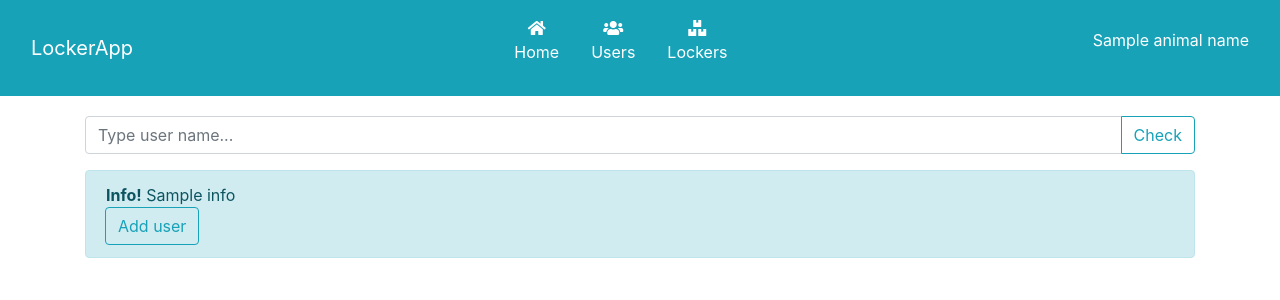
After one commit to AdoreIt/LockerApp, a Flask app: template locker_app/templates/add_user.html in a window 1280 px wide. The commit adds this page. Shown: the top 300 px of the page. Run offline with Flask 2, Linux system fonts and the light colour scheme; the template is opened without the code that fills it: most values are stand-ins (such as "Sample title", 1, 10 or a date in 2020); parts of the project's set-up code (start-up, migrations or seed data) failed here and were passed over; some libraries are stand-ins or nearby versions.

Commit message:
i #65: Fix processing requests on main page, add buttons for adding user and locker

```diff
--- a/locker_app/app.py
+++ b/locker_app/app.py
@@ -39,35 +39,42 @@ def check():
     error = None
 
     name = request.form.get("name", "")
+    data = {"message": "check_user", "user_name": name}
+    print("LockerApp: Sending request to UserService: ", data)
     try:
         resp = requests.get(
             'http://{0}:{1}/users_service'.format(config.user_service_ip,
                                                   config.user_service_port),
-            data={"user_name": name})
+            data=data)
 
         if resp.status_code == 200:
             resp = json.loads(resp.text)
-            locker_answer = resp["users_locker"]
+            locker_answer = resp["response"]["data"]["locker_id"]
+            message = "User {} occupies locker {}".format(name,
+                                                          locker_answer)
+        elif resp.status_code == 400:
+            resp = json.loads(resp.text)
+            locker_answer = resp["response"]
+            if locker_answer["message"] == "user_not_exists":
+                no_user_message = "User {} doesn't exist".format(name)
+                return render_template(
+                    "add_user.html",
+                    info=no_user_message,
+                    animal_class=animal_class, animal_name=animal_name)
+            if locker_answer["message"] == "user_without_locker":
+                no_locker_message = "User {} has no locker".format(name)
+                return render_template(
+                    "add_locker.html",
+                    info=no_locker_message,
+                    animal_class=animal_class, animal_name=animal_name)
 
-            if locker_answer == "user not exists":
-                no_user_message = "User {} doesn't exist".format(name)
-            if locker_answer == "user without locker":
-                no_locker_message = "User {} has no locker".format(name)
-            else:
-                message = "User {} occupies locker {}".format(name,
-                                                              locker_answer)
-        elif resp.status_code == 404:
-            error = resp.text
-
-    except:
+    except Exception as e:
+        print("Exception", e)
         error = "Service temporary anavailable"
 
     return render_template(
         "check.html",
         success=message,
-        info=no_locker_message,
-        warning=no_user_message,
-        error=error,
         animal_class=animal_class, animal_name=animal_name)
 
 
--- /dev/null
+++ b/locker_app/templates/add_user.html
@@ -0,0 +1,15 @@
+{% extends 'home.html' %}
+
+{% block user %}
+
+{% if info %}
+<div class="alert alert-info">
+    <strong>Info!</strong> {{ info }}
+    <div class="input-group-append">
+        <input type="submit" action="/add_user" method="post" class="btn btn-outline-info" name="add_user"
+            value="Add user">
+    </div>
+</div>
+{% endif %}
+
+{% endblock %}
--- a/locker_app/templates/home.html
+++ b/locker_app/templates/home.html
@@ -12,11 +12,14 @@
             <input type="text" class="form-control" id="name" name="name" placeholder="Type user name..."
                 aria-describedby="basic-addon2">
             <div class="input-group-append">
-                <input type="submit" action="/check" method="post" class="btn btn-outline-info" name="check">
+                <input type="submit" action="/check" method="post" class="btn btn-outline-info" name="check"
+                    value="Check">
             </div>
         </div>
     </form>
     {% block check %}{% endblock %}
+    {% block user %}{% endblock %}
+    {% block locker %}{% endblock %}
 </div>
 
 {% endblock %}
```
Also changed, not shown: locker_app/templates/add_locker.html (added, +15 -0 lines), locker_app/templates/check.html (+1 -13 lines).
